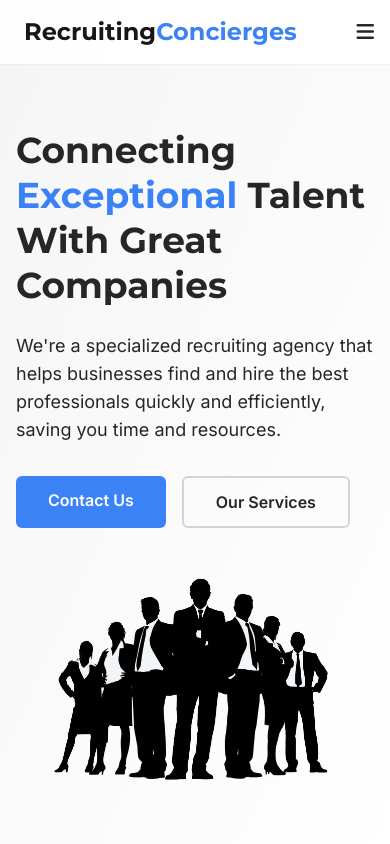
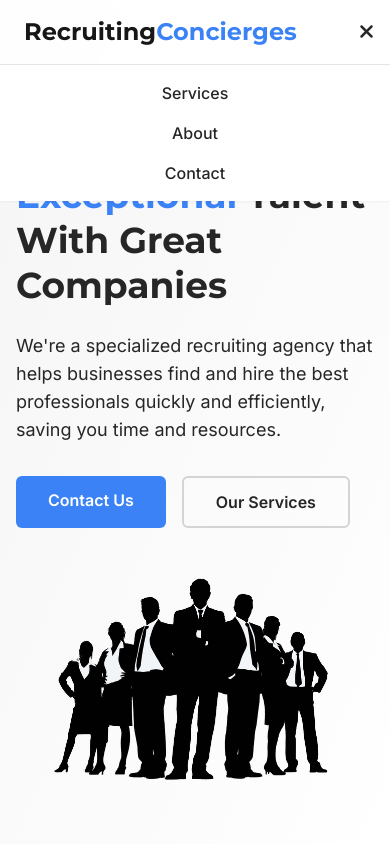
Before and after one commit to Dsamper1995/home-page, a plain HTML site: page index.html in a window 390 px wide. Both pictures are taken after a click on the button "Open menu". Shown: the top 844 px of the page. Drawn offline with nearby package versions, Linux system fonts and the light colour scheme.

Commit message:
Update folder structure

```diff
--- a/assets/js/script.js
+++ b/assets/js/script.js
@@ -23,6 +23,26 @@ tailwind.config = {
 }
 
 document.addEventListener('DOMContentLoaded', function() {
+    // Mobile menu toggle
+    const menuButton = document.getElementById('menuButton');
+    const mobileMenu = document.getElementById('mobileMenu');
+    const menuIcon = menuButton.querySelector('i');
+
+    menuButton.addEventListener('click', () => {
+        mobileMenu.classList.toggle('hidden');
+        menuIcon.classList.toggle('fa-bars');
+        menuIcon.classList.toggle('fa-times');
+    });
+
+    // Close menu when clicking a link
+    mobileMenu.querySelectorAll('a').forEach(link => {
+        link.addEventListener('click', () => {
+            mobileMenu.classList.add('hidden');
+            menuIcon.classList.add('fa-bars');
+            menuIcon.classList.remove('fa-times');
+        });
+    });
+
     // Form validation
     const contactForm = document.getElementById('contactForm');
     const successMessage = document.getElementById('successMessage');
--- a/index.html
+++ b/index.html
@@ -61,9 +61,18 @@
             <a href="#contact" class="hidden md:inline-block bg-primary text-white px-5 py-2 rounded-md font-medium btn-hover">
                 Get in Touch
             </a>
-            <button class="md:hidden text-neutral-800" aria-label="Open menu">
+            <button id="menuButton" class="md:hidden text-neutral-800" aria-label="Open menu">
                 <i class="fas fa-bars text-xl"></i>
             </button>
+        </div>
+
+        <!-- Mobile Menu -->
+        <div id="mobileMenu" class="hidden md:hidden bg-white border-t border-neutral-200">
+            <div class="container mx-auto px-4 py-4 flex flex-col space-y-4">
+                <a href="#services" class="font-medium text-neutral-800 text-center">Services</a>
+                <a href="#about" class="font-medium text-neutral-800 text-center">About</a>
+                <a href="#contact" class="font-medium text-neutral-800 text-center">Contact</a>
+            </div>
         </div>
     </header>
 
```
